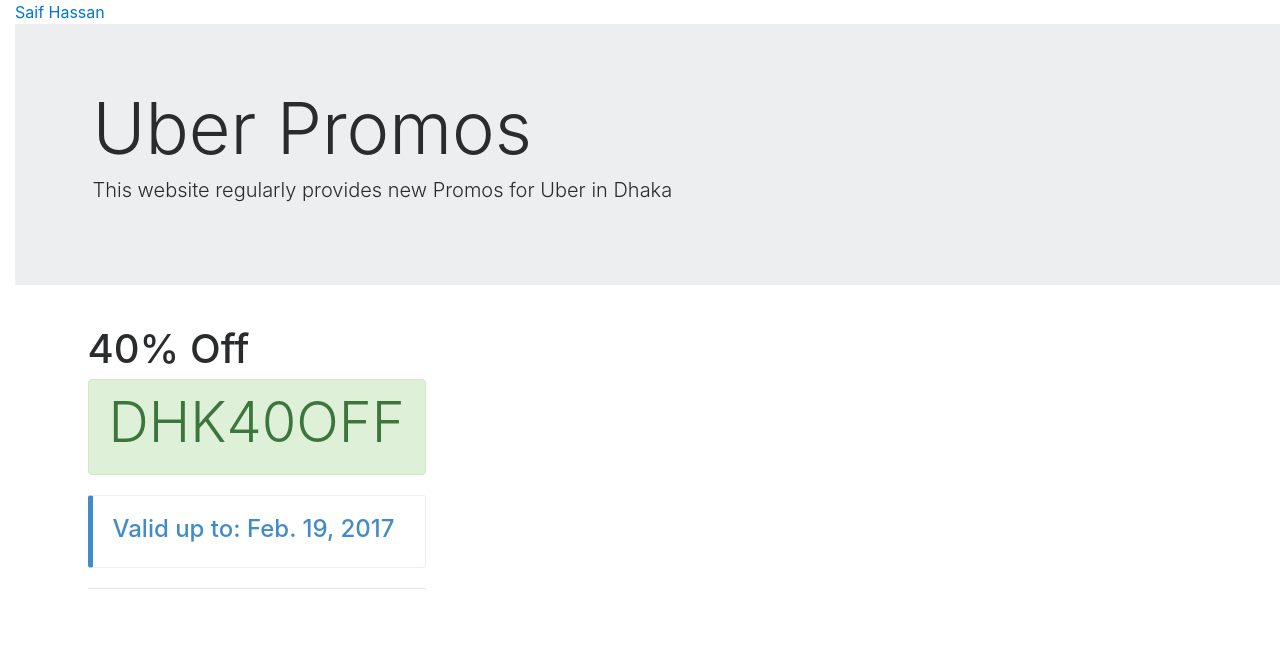
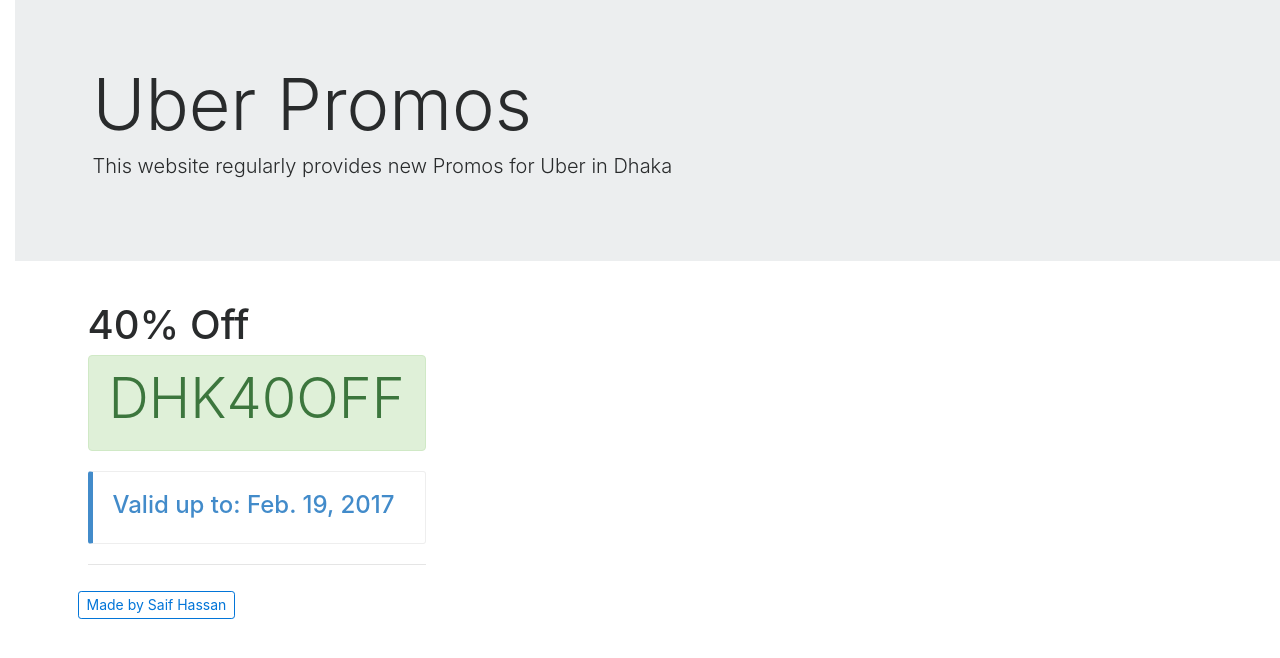
Before and after one commit to saiftheboss7/UberDhakaPromo, a Django app: page / in a window 1280 px wide. Shown: the top 658 px of the page. Run offline with Django 3.2, Linux system fonts and the light colour scheme; data comes from the database, SQL or seed files in the repository; some libraries are stand-ins or nearby versions.

Commit message:
updated files

```diff
--- a/uberpromocodes/static/style.css
+++ b/uberpromocodes/static/style.css
@@ -60,3 +60,5 @@
 .bs-callout-info h4 {
     color: #5bc0de;
 }
+
+.hidden {display: none !important;}
--- a/uberpromocodes/templates/index.html
+++ b/uberpromocodes/templates/index.html
@@ -15,7 +15,7 @@
     <title>Uber Promo Codes</title>
 	<meta name="Description" content="Need promos for Uber in Bangladesh? Get 50% off Uber Promo code and save your money!">
 	<meta name="Keywords" content="Uber, Uber Promo Codes in Dhaka, Free Uber Dhaka, Dhaka Uber Codes, New Promo Uber Dhaka, 50% off uber,">
-	<a href=”https://plus.google.com/u/0/+SaifHassan?rel=author”>Saif Hassan</a>
+	<div class="hidden"><a rel="author" href=”https://plus.google.com/u/0/+SaifHassan>Saif Hassan</a> </div>
 
 
     <!-- Facebook -->
@@ -54,8 +54,9 @@
 
 			{% endfor %}
 
+			<a href="https://facebook.com/saiftheboss7" class="btn btn-outline-primary btn-sm">Made by Saif Hassan</a>
+        	</div>
 
-        	</div>
     	</div>
 	</div>
 
```
